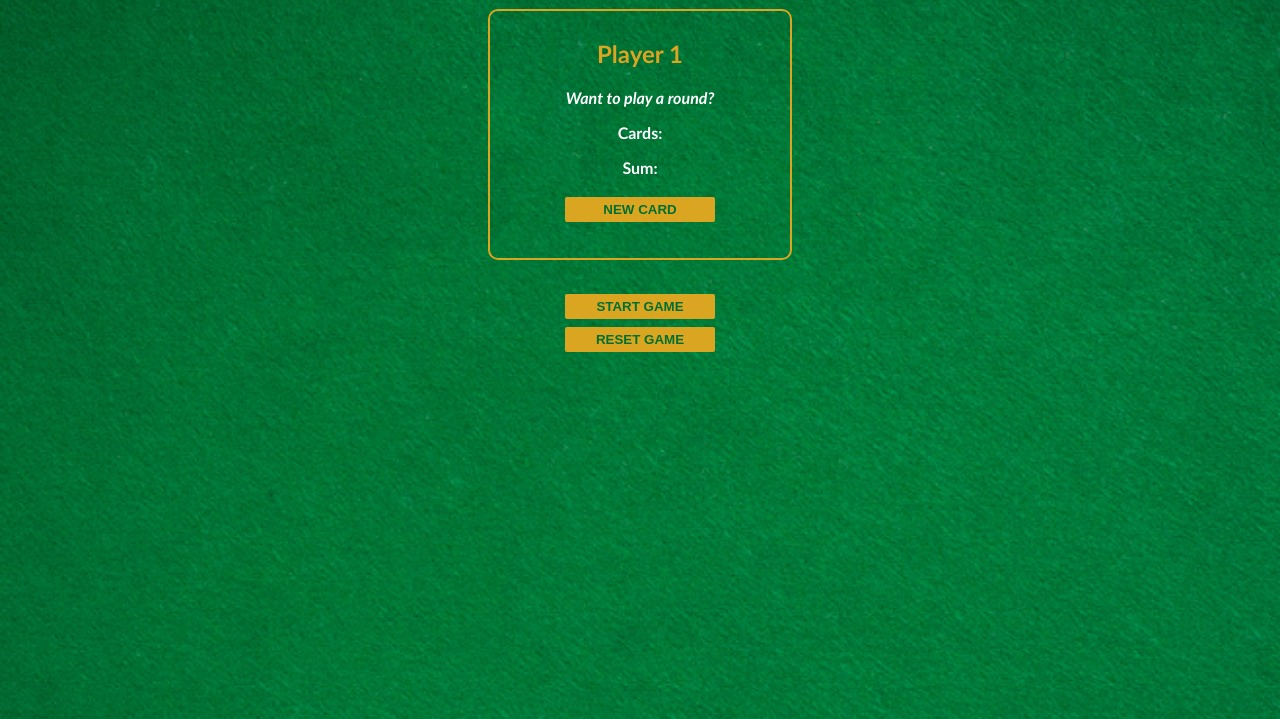
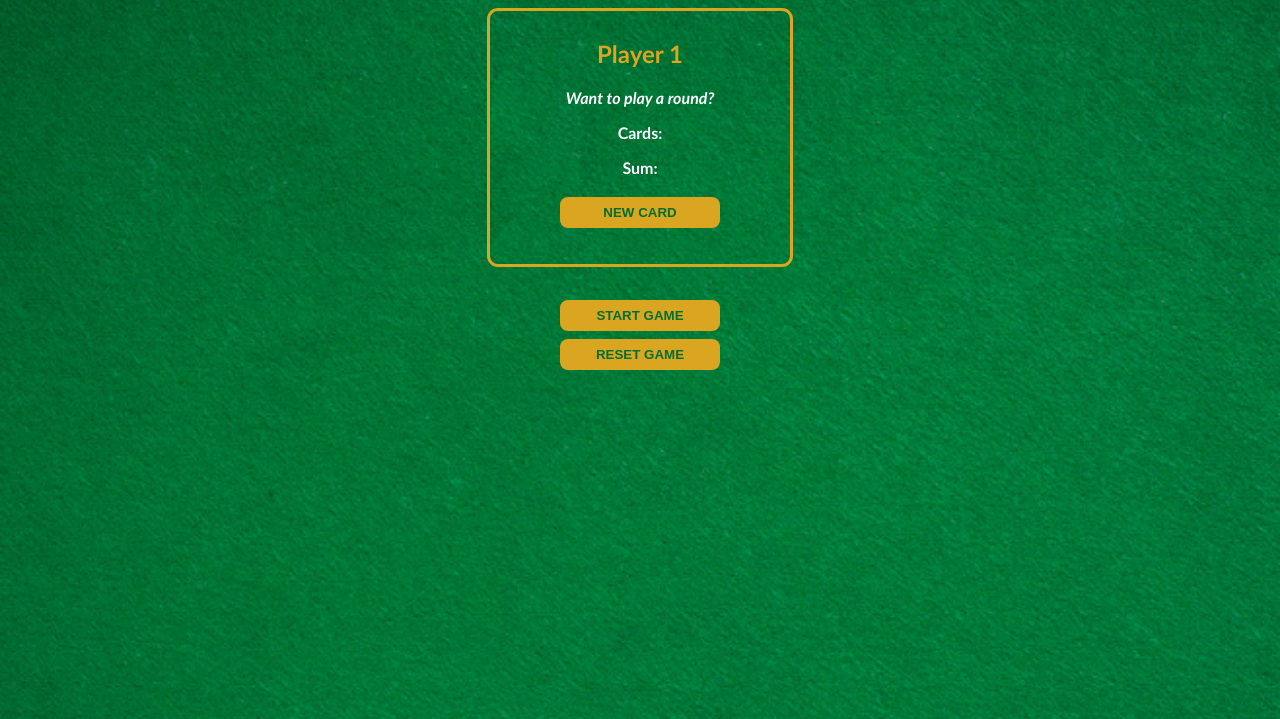
Before and after one commit to vishalicious213/blackjack, a plain HTML site: page index.html in a window 1280 px wide. Shown: the part 81-800 px from the top of the page. Drawn offline with Linux system fonts and the light colour scheme.

Commit message:
styled gameboard - converted from px to rem

```diff
--- a/index.css
+++ b/index.css
@@ -10,7 +10,7 @@ body {
 }
 
 #player {
-    outline: 2px solid goldenrod;
+    outline: .2rem solid goldenrod;
     border-radius: .5rem;
     padding: .5rem 0 2rem;
 }
@@ -29,13 +29,13 @@ h1, h2 {
 
 button {
     color: #016f32;
-    width: 150px;
+    width: 10rem;
     background: goldenrod;
-    padding-top: 5px;
-    padding-bottom: 5px;
-    font-weight: bold;
+    padding-top: .5rem;
+    padding-bottom: .5rem;
+    font-weight: 700;
     border: none;
-    border-radius: 2px;
+    border-radius: .5rem;
     margin-bottom: .25rem;
     margin-top: .25rem;
 }
```
